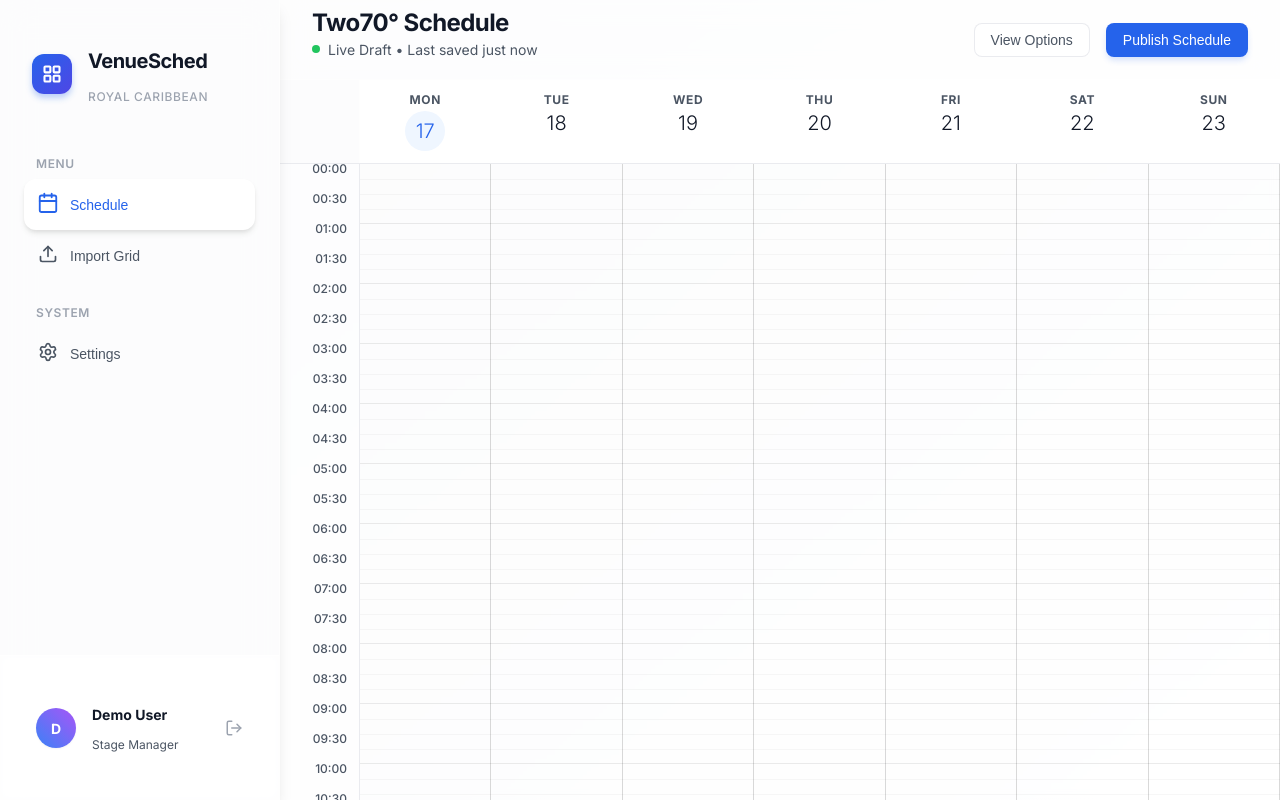
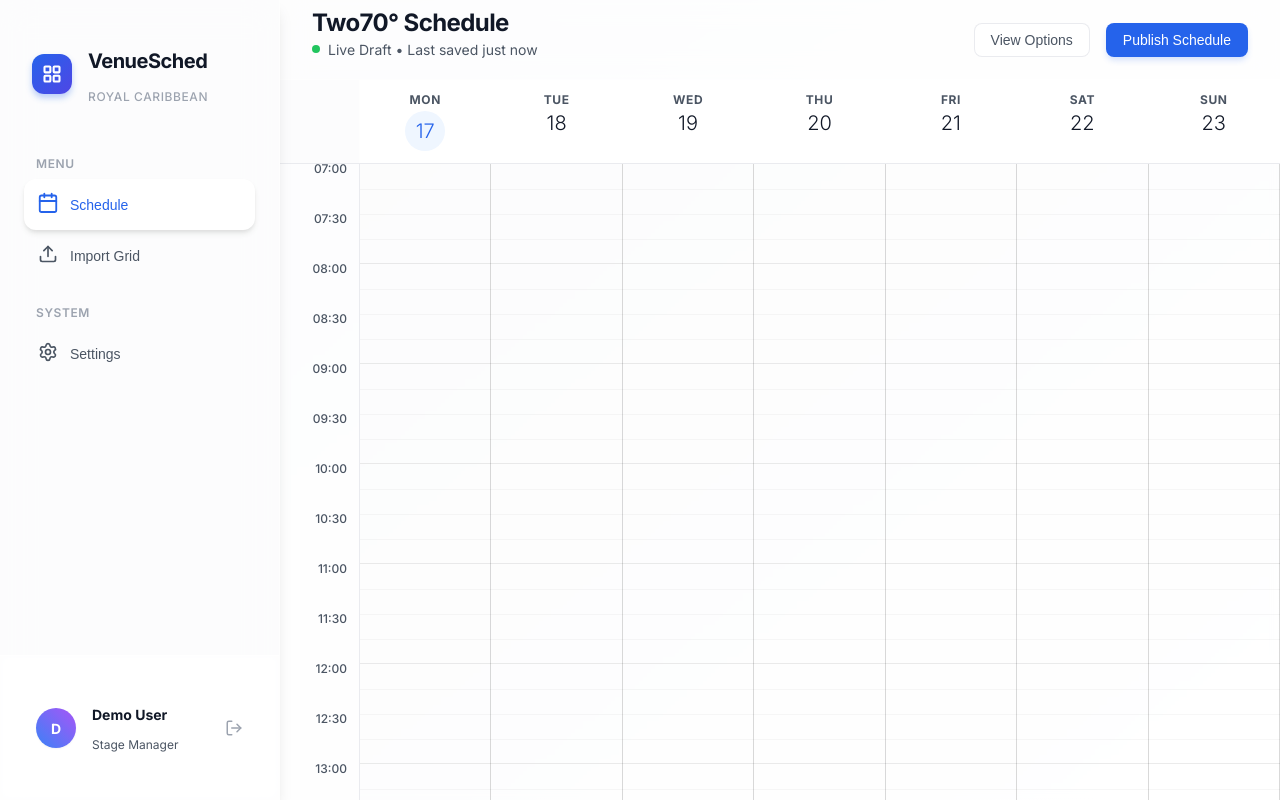
Before and after one commit to oscarpe979/project_q, a React app in the folder frontend/: page / in a window 1280 px wide. Both pictures are taken after a click on the button "Enter Demo Mode". Built offline with nearby package versions, Linux system fonts and the light colour scheme; the HTML template or start-up script is replaced by a standard one.

Commit message:
refactor: Adjust schedule grid vertical scale to 100px/hour and display 7 AM to 12 AM with updated snapping.

```diff
--- a/frontend/src/components/Schedule/DayColumn.tsx
+++ b/frontend/src/components/Schedule/DayColumn.tsx
@@ -23,7 +23,7 @@ export const DayColumn: React.FC<DayColumnProps> = ({ date, id, children }) => {
             )}
         >
             {/* Hour Dividers (Visual only, matches TimeColumn) */}
-            {Array.from({ length: 24 }).map((_, i) => (
+            {Array.from({ length: 17 }).map((_, i) => (
                 <div key={i} className="grid-line-hour" style={{ borderBottom: 'none', borderRight: 'none' }}></div>
             ))}
 
--- a/frontend/src/components/Schedule/EventBlock.tsx
+++ b/frontend/src/components/Schedule/EventBlock.tsx
@@ -47,10 +47,11 @@ export const EventBlock: React.FC<EventBlockProps> = ({ event, style: containerS
     const height = parseFloat(containerStyle.height as string) || 60;
     const top = parseFloat(containerStyle.top as string) || 0;
 
-    // Snap all transforms to 15-minute increments (15px = 15 minutes at 60px/hour)
-    const snappedTransformY = transform ? Math.round(transform.y / 15) * 15 : 0;
-    const snappedResizeTransformY = resizeTransform ? Math.round(resizeTransform.y / 15) * 15 : 0;
-    const snappedResizeTopTransformY = resizeTopTransform ? Math.round(resizeTopTransform.y / 15) * 15 : 0;
+    // Snap all transforms to 15-minute increments (25px = 15 minutes at 100px/hour)
+    const SNAP_PIXELS = 25;
+    const snappedTransformY = transform ? Math.round(transform.y / SNAP_PIXELS) * SNAP_PIXELS : 0;
+    const snappedResizeTransformY = resizeTransform ? Math.round(resizeTransform.y / SNAP_PIXELS) * SNAP_PIXELS : 0;
+    const snappedResizeTopTransformY = resizeTopTransform ? Math.round(resizeTopTransform.y / SNAP_PIXELS) * SNAP_PIXELS : 0;
 
     // Visual feedback for resizing (preview height change with snapping)
     const currentHeight = isResizing
@@ -92,19 +93,22 @@ export const EventBlock: React.FC<EventBlockProps> = ({ event, style: containerS
 
     // Calculate preview times during drag/resize
     const getPreviewTimes = () => {
+        const pixelsToMinutes = (px: number) => px * (60 / 100);
+
         if (isDragging && transform) {
             // Moving the entire event
-            const previewStart = new Date(event.start.getTime() + snappedTransformY * 60 * 1000);
-            const previewEnd = new Date(event.end.getTime() + snappedTransformY * 60 * 1000);
+            const minutesShift = pixelsToMinutes(snappedTransformY);
+            const previewStart = new Date(event.start.getTime() + minutesShift * 60 * 1000);
+            const previewEnd = new Date(event.end.getTime() + minutesShift * 60 * 1000);
             return { start: previewStart, end: previewEnd };
         } else if (isResizingTop && resizeTopTransform) {
             // Resizing from top
-            const minutesShift = Math.round(resizeTopTransform.y / 15) * 15;
+            const minutesShift = pixelsToMinutes(snappedResizeTopTransformY);
             const previewStart = new Date(event.start.getTime() + minutesShift * 60 * 1000);
             return { start: previewStart, end: event.end };
         } else if (isResizing && resizeTransform) {
             // Resizing from bottom
-            const minutesShift = Math.round(resizeTransform.y / 15) * 15;
+            const minutesShift = pixelsToMinutes(snappedResizeTransformY);
             const previewEnd = new Date(event.end.getTime() + minutesShift * 60 * 1000);
             return { start: event.start, end: previewEnd };
         }
--- a/frontend/src/components/Schedule/ScheduleGrid.tsx
+++ b/frontend/src/components/Schedule/ScheduleGrid.tsx
@@ -35,8 +35,8 @@ export const ScheduleGrid: React.FC<ScheduleGridProps> = ({ events, setEvents })
         setEvents((prev) => prev.map((e) => {
             if (e.id === eventId) {
                 // Calculate time shift in minutes
-                // 60px = 60 minutes => 1px = 1 minute
-                const minutesShift = delta.y;
+                // 100px = 60 minutes => 1px = 0.6 minutes
+                const minutesShift = delta.y * (60 / 100);
 
                 // Snap to nearest 15 minutes
                 const snappedMinutes = Math.round(minutesShift / 15) * 15;
@@ -109,24 +109,25 @@ export const ScheduleGrid: React.FC<ScheduleGridProps> = ({ events, setEvents })
         // Calculate width: full column width divided by overlaps, minus 2px total (1px margin each side)
         const widthCalc = totalOverlaps === 1
             ? 'calc(100% - 2px)'
-            : `calc(${100 / totalOverlaps} % - 2px)`;
+            : `calc(${100 / totalOverlaps}% - 2px)`;
         const leftCalc = totalOverlaps === 1
             ? '1px'
             : `calc(${(100 / totalOverlaps) * overlapIndex}% + 1px)`;
 
-        // Calculate top position based on start time (60px per hour)
+        // Calculate top position based on start time (100px per hour)
+        // Start at 7am
         const startHour = event.start.getHours() + event.start.getMinutes() / 60;
-        const top = startHour * 60;
+        const top = (startHour - 7) * 100;
 
-        // Calculate height based on duration (60px per hour)
+        // Calculate height based on duration (100px per hour)
         const durationMinutes = (event.end.getTime() - event.start.getTime()) / (1000 * 60);
-        const height = (durationMinutes / 60) * 60;
+        const height = (durationMinutes / 60) * 100;
 
         return {
             event,
             style: {
-                top: `${top} px`,
-                height: `${height} px`,
+                top: `${top}px`,
+                height: `${height}px`,
                 width: widthCalc,
                 left: leftCalc,
             }
@@ -162,12 +163,12 @@ export const ScheduleGrid: React.FC<ScheduleGridProps> = ({ events, setEvents })
                     <div className="events-grid">
                         {/* Horizontal Grid Lines */}
                         <div className="grid-lines">
-                            {Array.from({ length: 24 }).map((_, i) => (
+                            {Array.from({ length: 17 }).map((_, i) => (
                                 <div key={i} className="grid-line-hour">
                                     {/* 15-minute sub-lines */}
-                                    <div className="grid-line-15" style={{ top: '15px' }}></div>
-                                    <div className="grid-line-15" style={{ top: '30px' }}></div>
-                                    <div className="grid-line-15" style={{ top: '45px' }}></div>
+                                    <div className="grid-line-15" style={{ top: '25px' }}></div>
+                                    <div className="grid-line-15" style={{ top: '50px' }}></div>
+                                    <div className="grid-line-15" style={{ top: '75px' }}></div>
                                 </div>
                             ))}
                         </div>
--- a/frontend/src/components/Schedule/TimeColumn.tsx
+++ b/frontend/src/components/Schedule/TimeColumn.tsx
@@ -1,10 +1,11 @@
 import React from 'react';
 
 export const TimeColumn: React.FC = () => {
-    // Generate time slots (00:00 to 23:30)
-    const slots = Array.from({ length: 48 }, (_, i) => {
-        const hour = Math.floor(i / 2);
-        const minute = (i % 2) * 30;
+    // Generate time slots (07:00 to 23:30)
+    const slots = Array.from({ length: 34 }, (_, i) => {
+        const totalMinutes = i * 30;
+        const hour = 7 + Math.floor(totalMinutes / 60);
+        const minute = totalMinutes % 60;
         return { hour, minute };
     });
 
--- a/frontend/src/index.css
+++ b/frontend/src/index.css
@@ -366,8 +366,8 @@ body {
 
 .grid-content {
   display: flex;
-  min-height: 1440px;
-  /* 24h * 60px */
+  height: 1700px;
+  /* 17h * 100px */
   position: relative;
 }
 
@@ -384,7 +384,7 @@ body {
 }
 
 .time-slot {
-  height: 30px;
+  height: 50px;
   /* 30 minutes */
   position: relative;
   border-bottom: 1px solid transparent;
@@ -420,7 +420,7 @@ body {
 }
 
 .grid-line-hour {
-  height: 60px;
+  height: 100px;
   border-bottom: 1px solid rgba(0, 0, 0, 0.08);
   width: 100%;
   position: relative;
```
